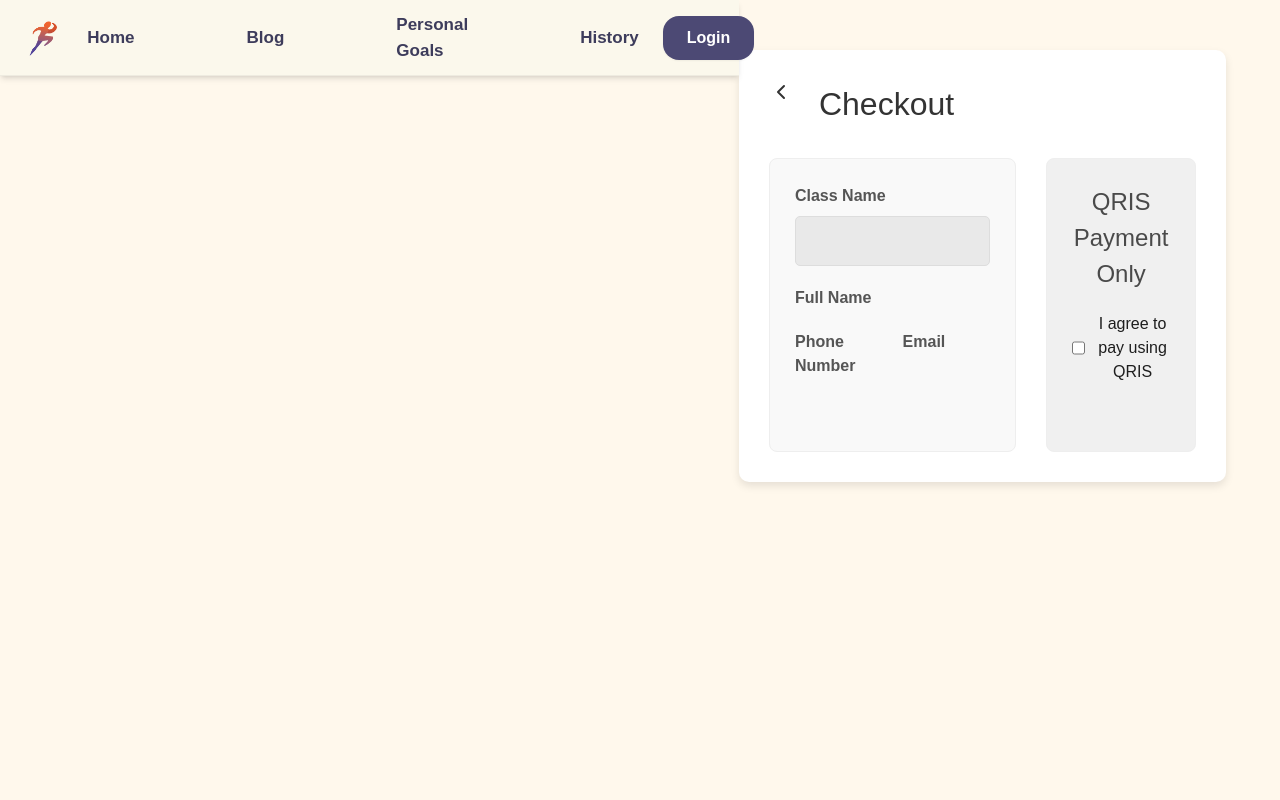
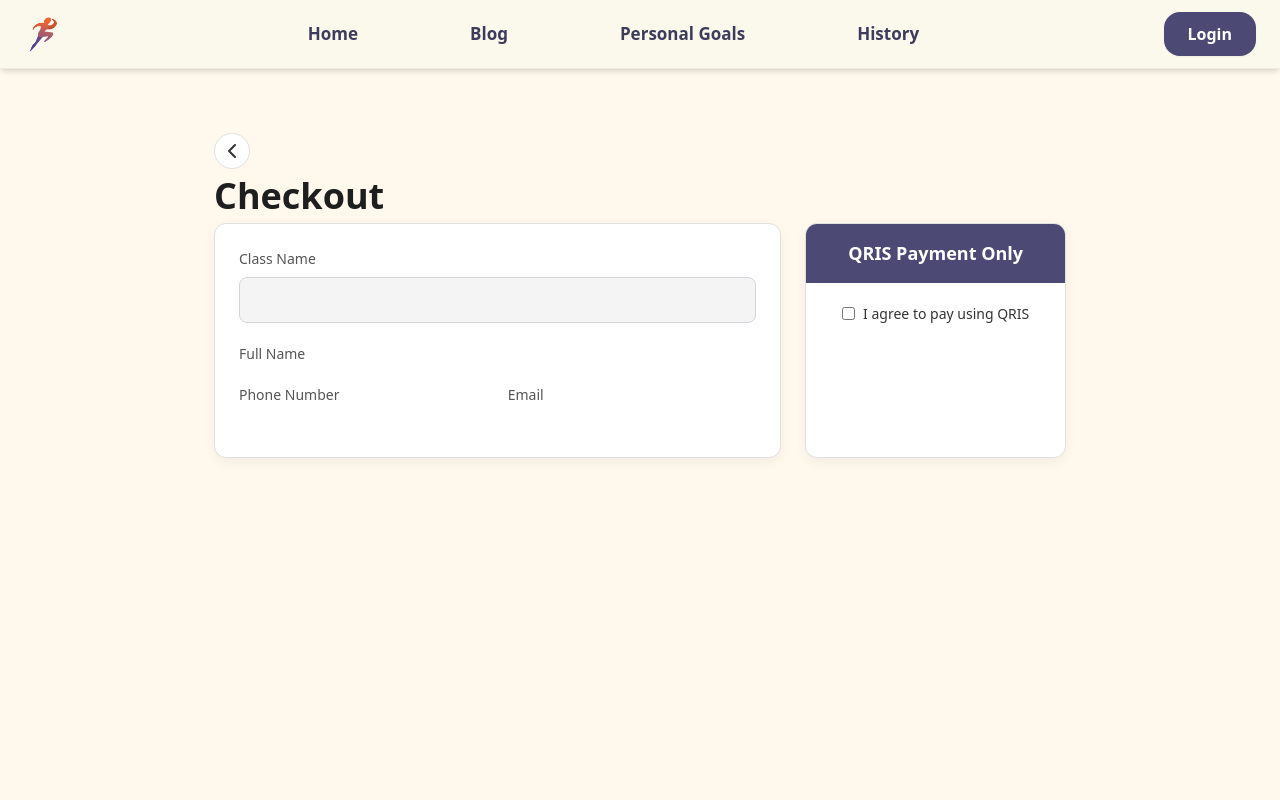
Before and after one commit to ReServe-Project/ReServe, a Django app: template checkout/templates/checkout/checkout.html in a window 1280 px wide. Run offline with Django 5.2, Linux system fonts and the light colour scheme; the template is opened without the code that fills it, so the values that code supplies are empty; some libraries are stand-ins or nearby versions.

Commit message:
Updating the css files

```diff
--- a/checkout/static/css/checkout.css
+++ b/checkout/static/css/checkout.css
@@ -1,92 +1,84 @@
 /* checkout/static/css/checkout.css */
 
-body {
-    font-family: Arial, sans-serif;
-    background-color: #f7f7f7; /* Light background as in design */
-    margin: 0;
-    padding: 0;
-    display: flex;
-    justify-content: center;
-    align-items: flex-start; /* Align to top */
-    min-height: 100vh;
+/* Main container for the whole checkout box */
+.checkout-container {
+    max-width: 900px; /* Max width of the entire component */
+    margin: 40px auto; /* Center it on the page with space from the navbar */
+    padding: 24px;
+    position: relative;
 }
 
-.checkout-container {
-    background-color: #fff; /* White background for the main content area */
-    padding: 30px;
-    border-radius: 10px;
-    box-shadow: 0 4px 8px rgba(0, 0, 0, 0.1);
-    width: 90%; /* Adjust as needed */
-    max-width: 1000px; /* Max width to keep it centered */
-    margin-top: 50px; /* Space from the top */
-    position: relative; /* For back button positioning */
+/* Header: "Checkout" title and back button */
+.checkout-header {
+    display: flex;
+    align-items: center;
+    gap: 12px;
+    margin-bottom: 24px;
 }
 
 .back-button {
-    position: absolute;
-    top: 30px;
-    left: 30px;
+    display: flex;
+    align-items: center;
+    justify-content: center;
+    width: 36px;
+    height: 36px;
+    border-radius: 50%; /* Makes it a circle */
+    border: 1px solid #E0E0E0;
+    background-color: #fff;
     color: #333;
     text-decoration: none;
-    font-size: 24px;
-    display: flex;
-    align-items: center;
-    cursor: pointer;
+    transition: background-color 0.2s;
 }
 
-.back-button svg {
-    margin-right: 5px;
+.back-button:hover {
+    background-color: #f5f5f5;
 }
 
 .checkout-title {
-    font-size: 2em;
-    color: #333;
-    margin-left: 50px; /* Offset for back button */
-    margin-bottom: 30px;
+    font-size: 2.25rem; /* 36px */
+    font-weight: 600;
 }
 
+/* Flex container for the two columns */
 .checkout-content {
     display: flex;
-    gap: 30px;
-    margin-top: 30px;
+    flex-direction: row;
+    gap: 24px;
 }
 
+/* Left column: Booking Details */
 .booking-details-card {
-    flex: 2; /* Takes more space */
-    background-color: #f9f9f9;
-    padding: 25px;
-    border-radius: 8px;
-    border: 1px solid #eee;
+    flex: 2; /* Takes up 2/3 of the space */
+    background-color: #ffffff;
+    border: 1px solid #E0E0E0;
+    border-radius: 12px;
+    padding: 24px;
+    box-shadow: 0 4px 12px rgba(0, 0, 0, 0.05);
 }
 
+/* Right column: Payment Card */
 .payment-card {
-    flex: 1; /* Takes less space */
-    background-color: #f0f0f0; /* Slightly darker background for payment */
-    padding: 25px;
-    border-radius: 8px;
-    border: 1px solid #eee;
+    flex: 1; /* Takes up 1/3 of the space */
+    background-color: #ffffff;
+    border: 1px solid #E0E0E0;
+    border-radius: 12px;
+    box-shadow: 0 4px 12px rgba(0, 0, 0, 0.05);
+    /* We add text-align: center to center the QR code and button */
     text-align: center;
+    overflow: hidden; /* Keeps the header inside the rounded corners */
 }
 
 .payment-card h2 {
-    color: #4A4A4A; /* Dark blue/purple from your design */
-    font-size: 1.5em;
-    margin-bottom: 20px;
+    /* This is the "QRIS Payment Only" header */
+    background-color: #4C4974; /* Dark purple from your design */
+    color: white;
+    font-size: 1.125rem; /* 18px */
+    font-weight: 600;
+    padding: 16px;
+    margin: 0; /* Remove default margin */
 }
 
-.qris-image-placeholder {
-    width: 150px; /* Placeholder size for QRIS image */
-    height: 150px;
-    background-color: #ddd;
-    margin: 20px auto;
-    border-radius: 5px;
-    display: flex;
-    justify-content: center;
-    align-items: center;
-    color: #888;
-    font-size: 0.9em;
-}
-
+/* Form Styling */
 .form-group {
     margin-bottom: 20px;
 }
@@ -94,78 +86,80 @@ body {
 .form-group label {
     display: block;
     margin-bottom: 8px;
-    font-weight: bold;
+    font-weight: 500;
     color: #555;
+    font-size: 0.875rem; /* 14px */
 }
 
-.form-control,
-input[type="text"],
-input[type="email"],
-input[type="tel"] {
+/* This styles your Django form fields */
+.form-group input,
+.form-control {
     width: 100%;
-    padding: 12px;
-    border: 1px solid #ddd;
-    border-radius: 5px;
-    font-size: 1em;
-    box-sizing: border-box; /* Include padding in width */
+    padding: 10px 12px;
+    border: 1px solid #D1D5DB;
+    border-radius: 8px;
+    font-size: 1rem;
+    box-sizing: border-box; /* IMPORTANT */
 }
 
 input[type="text"][readonly] {
-    background-color: #e9e9e9;
+    background-color: #f4f4f5; /* Lighter gray for readonly */
     cursor: not-allowed;
+    color: #777;
 }
 
+/* Container for Phone and Email */
 .form-row {
     display: flex;
     gap: 20px;
-    margin-bottom: 20px;
 }
 
 .form-row .half-width {
-    flex: 1;
+    flex: 1; /* Each takes half the space */
 }
 
+/* Payment Card Content */
 .checkbox-group {
     display: flex;
     align-items: center;
     justify-content: center;
-    margin-top: 20px;
+    gap: 8px;
+    padding: 20px 0;
+}
+
+.checkbox-group label {
+    font-size: 0.875rem;
+    color: #333;
+}
+
+#qris_details {
+    padding: 0 24px 24px 24px; /* Padding for the QR/button */
+}
+
+.qris-image-placeholder {
     margin-bottom: 20px;
 }
 
-.checkbox-group input[type="checkbox"] {
-    margin-right: 10px;
-    width: 18px;
-    height: 18px;
+.qris-image-placeholder img {
+    width: 150px;
+    height: 150px;
+    border: 1px solid #eee;
+    border-radius: 8px;
 }
 
 .confirm-button {
-    background-color: #6A1B9A; /* Deep purple from your design */
-    color: white;
-    padding: 15px 30px;
-    border: none;
-    border-radius: 5px;
-    font-size: 1.1em;
+    width: 100%;
+    padding: 12px;
+    font-weight: 600;
+    font-size: 1rem;
+    border: 1px solid #D1D5DB;
+    background-color: #F4F4F5; /* Light gray from image */
+    color: #333;
+    border-radius: 8px;
     cursor: pointer;
-    width: 100%;
-    transition: background-color 0.3s ease;
+    transition: background-color 0.2s;
 }
 
 .confirm-button:hover {
-    background-color: #5B148A;
+    background-color: #E5E7EB; /* Slightly darker gray on hover */
 }
-
-.error {
-    color: red;
-    font-size: 0.9em;
-    margin-top: 5px;
-}
-
-/* Base styles for Django forms */
-/* Adjust .as_p output if you use it for error messages */
-.errorlist {
-    color: red;
-    margin-top: 5px;
-    list-style-type: none;
-    padding: 0;
-}
```
Also changed, not shown: checkout/forms.py (+14 -3 lines).
